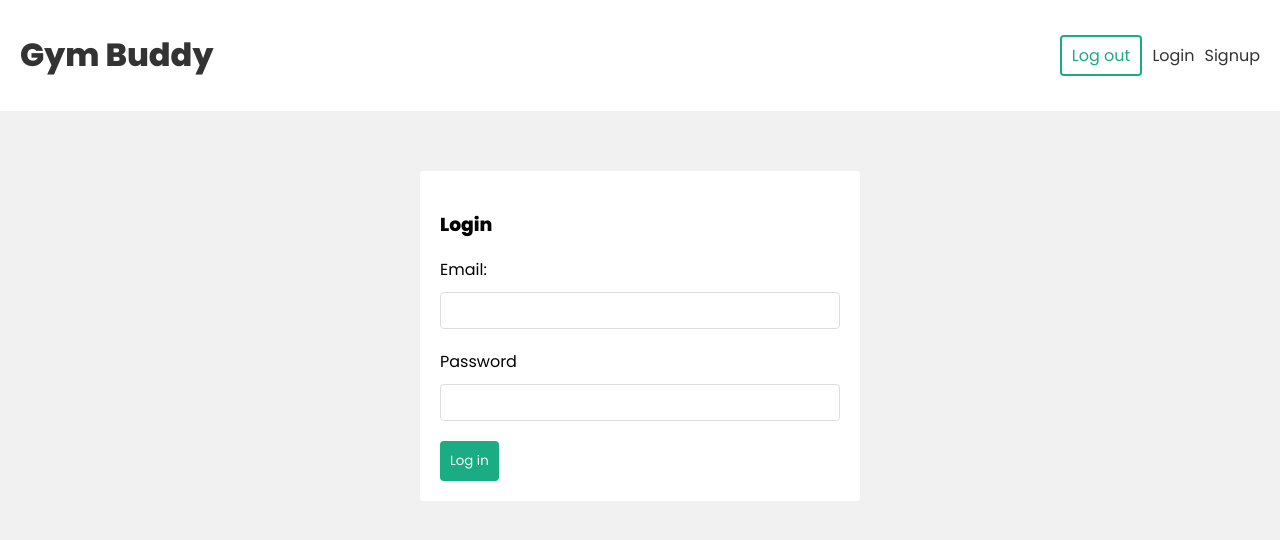
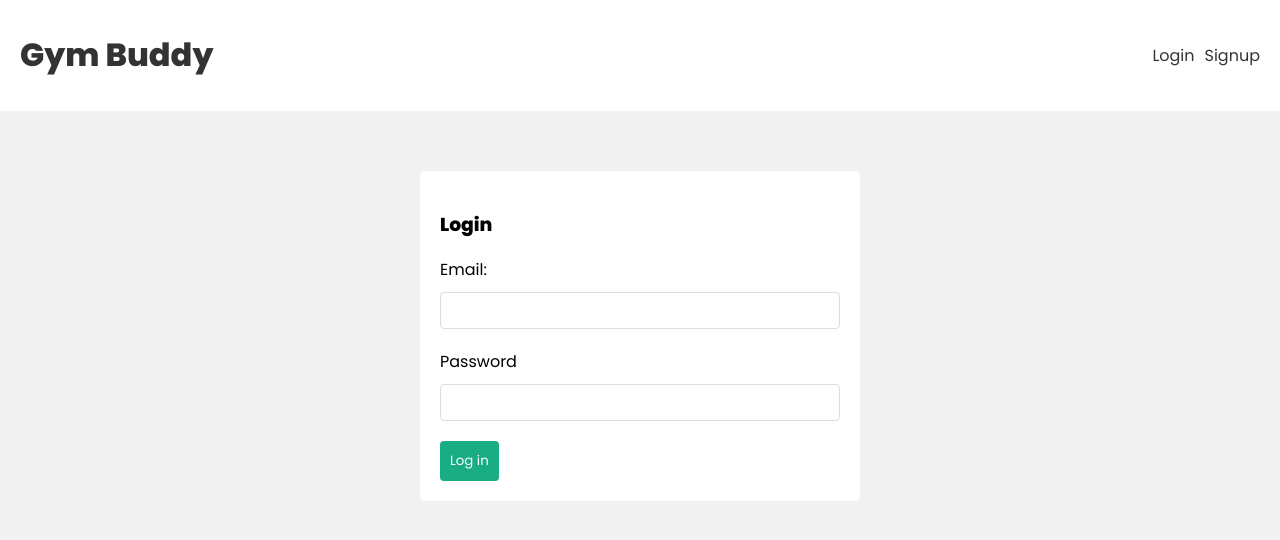
Before and after one commit to KaranKhulbe/MERNAPP_WORKOUTBUDDY, a React (Create React App) app in the folder frontend/: page /login in a window 1280 px wide. Shown: the top 540 px of the page. Built offline with nearby package versions, Linux system fonts and the light colour scheme; the HTML template or start-up script is replaced by a standard one.

Commit message:
commit changes

```diff
--- a/frontend/src/components/Navbar.js
+++ b/frontend/src/components/Navbar.js
@@ -1,9 +1,11 @@
 import React from 'react'
 import { Link } from 'react-router-dom'
 import { useLogout } from '../hooks/useLogout'
+import { useAuthContext } from '../hooks/useAuthContext'
 
 export const Navbar = () => {
   const { logout } = useLogout()
+  const { user } = useAuthContext
 
   const handleClick=()=>{
     logout()
@@ -15,13 +17,18 @@
         <h1>Gym Buddy</h1>
     </Link>
          <nav>
+         {user && (
          <div>
+         <span>{user.email}</span>
           <button  onClick={handleClick}> Log out</button>
          </div>
-         <div>
+         )}
+       {!user && (
+        <div>
          <Link to ="/login">Login</Link>
          <Link to ="/signup">Signup</Link>
          </div>
+         )}
          </nav>
     </div>
      </header>
--- a/frontend/src/context/AuthContext.js
+++ b/frontend/src/context/AuthContext.js
@@ -1,4 +1,4 @@
-import { createContext, useReducer } from 'react'
+import { createContext, useReducer, useEffect} from 'react'
 
 export const AuthContext = createContext()
 
@@ -19,6 +19,13 @@
     const [state, dispatch] =  useReducer(authReducer,{
         user:null
     })
+
+    useEffect(()=>{
+        const user = JSON.parse(localStorage.getItem('user'))
+        if(user){
+            dispatch({ type: 'LOGIN', payload: user})
+        }
+    },[])
     console.log('AuthContext state : ', state)
 
     return(
```
